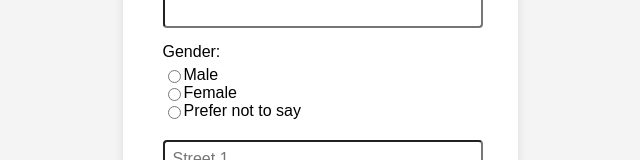
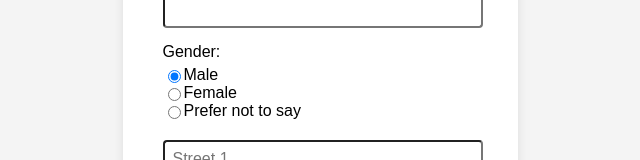
Before and after one commit to lukagobechia/template-driven-forms, an Angular app: page / in a window 1280 px wide. Shown: the part 450-610 px from the top of the page, without its empty margins (320-960 px from the left). Built offline with nearby package versions, Linux system fonts and the light colour scheme.

Commit message:
form reseting and giving default values

```diff
--- a/src/app/app.component.html
+++ b/src/app/app.component.html
@@ -23,7 +23,8 @@
           <input type="text" name="username" [(ngModel)]="username" #usernameVal="ngModel" required>
           <small *ngIf="usernameVal.invalid && usernameVal.touched">*Username is required</small>
           <small class="black" *ngIf="username">You Entered: {{username}}</small>
-          <button class="submit" (click)="generateUsername()">Generate Username</button>
+          <button type="button" class="submit" (click)="generateUsername()"
+          [disabled]="lastNameVal.invalid || firstNameVal.invalid">Generate Username</button>
         </div>
 
         <div class="form-group">
@@ -47,7 +48,7 @@
           <label for="gender" style="padding-bottom: 5px;">Gender: </label>
           <div class="" *ngFor="let gen of Genders">
             <div class="center">
-              <input type="radio" [value]="gen.display" name="gender" ngModel>
+              <input type="radio" [value]="gen.display" name="gender" [ngModel]="defaultGender">
               <label for="gender">{{gen.display}}</label>
             </div>
           </div>
--- a/src/app/app.component.ts
+++ b/src/app/app.component.ts
@@ -14,19 +14,29 @@ export class AppComponent {
   firstName = '';
   lastName = '';
 
+
   @ViewChild('registrationForm') form: NgForm;
-  onFormSubmit() {
-    console.log(this.form);
-    console.log(this.form.controls['username'].value);
-    console.log(this.form.value.email);
-    console.log(this.form.value.password);
-  }
 
   Genders = [
     { gender: "Male", display: "Male" },
     { gender: "Femalee", display: "Female" },
     { gender: "other", display: "Prefer not to say" }
   ];
+
+  defaultGender = "Male";
+
+  onFormSubmit() {
+    console.log(this.form);
+    console.log(this.form.controls['username'].value);
+    console.log(this.form.value.email);
+    console.log(this.form.value.password);
+
+    this.form.reset();
+
+    this.form.form.patchValue({
+     gender: 'Male'
+    })
+  }
 
 
   generateUsername() {
```
